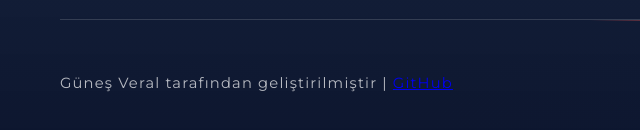
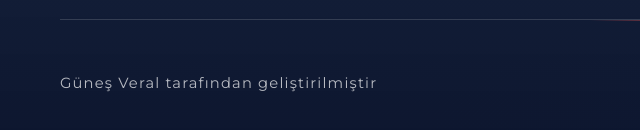
Before and after one commit to gunesveral/kadirveral1, a website: page galeri.html in a window 1280 px wide. Shown: the part 2351-2481 px from the top of the page, 0-640 px from the left. Drawn offline with Linux system fonts and the light colour scheme.

Commit message:
Footer'lardan GitHub linki kaldırıldı

```diff
--- a/galeri.html
+++ b/galeri.html
@@ -293,7 +293,7 @@
           </div>
         </div>
         <div class="footer-bottom">
-          <p>Güneş Veral tarafından geliştirilmiştir | <a href="https://github.com/gunesveral/kadirveral1" target="_blank">GitHub</a></p>
+          <p>Güneş Veral tarafından geliştirilmiştir</p>
         </div>
       </div>
     </footer>
```
Also changed, not shown: book-detail.html (+1 -1 lines), gundem-arsivi.html (+1 -1 lines), haberler.html (+1 -1 lines), okur-bulusmalari.html (+1 -1 lines).
